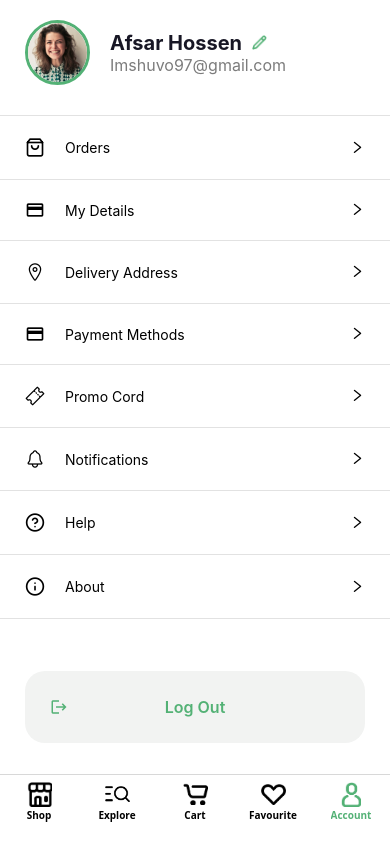
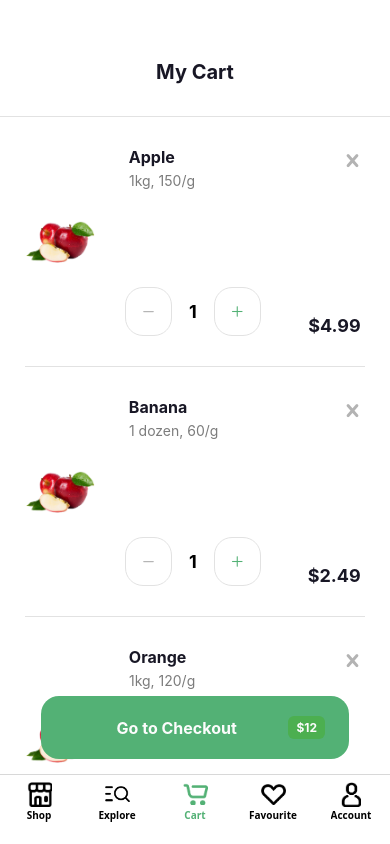
Before and after one commit to mohitbhusal11/groceriesapp, a React Native app: screen /mainAppScreen in a window 390 px wide. Built offline with nearby package versions, Linux system fonts and the light colour scheme.

Commit message:
Completed design checkout bottomsheet

```diff
--- /dev/null
+++ b/src/components/CheckOutBottomSheet.jsx
@@ -0,0 +1,198 @@
+import {Animated, Dimensions, Pressable, StyleSheet, Text, View} from 'react-native';
+import React from 'react';
+import AntDesign from 'react-native-vector-icons/AntDesign';
+import FontAwesome from 'react-native-vector-icons/FontAwesome';
+import SimpleLargeBtn from './SimpleLargeBtn';
+
+const { width, height } = Dimensions.get('window');
+const CheckOutBottomSheet = ({checkoutDialog, totalPrice}) => {
+  return (
+    <Pressable style={styles.backdrop} onPress={checkoutDialog}>
+      <Pressable style={styles.mainContainer}>
+        <Animated.View style={[styles.aniView]}>
+          <View style={styles.titleView}>
+            <Text style={styles.titleText}>Checkout</Text>
+            <AntDesign
+              style={styles.crossIC}
+              name="close"
+              size={24}
+              color="black"
+            />
+          </View>
+          <View
+            style={{height: 1, backgroundColor: '#E2E2E2', marginTop: 30}}
+          />
+          <View style={{flexDirection: 'column', marginHorizontal: 25}}>
+            <View style={styles.optionsContainer}>
+              <Text style={styles.checkOutBottomSheetOptionText}>Delivery</Text>
+              <View style={styles.subOptionContainer}>
+                <Text
+                  style={{
+                    fontSize: 16,
+                    fontWeight: '600',
+                    color: '#181725',
+                    marginRight: 15,
+                  }}>
+                  Select Method
+                </Text>
+                <AntDesign name="right" size={16} color="black" />
+              </View>
+            </View>
+            <View
+              style={{height: 1, backgroundColor: '#E2E2E2', marginTop: 20}}
+            />
+          </View>
+
+          <View style={{flexDirection: 'column', marginHorizontal: 25}}>
+            <View style={styles.optionsContainer}>
+              <Text style={styles.checkOutBottomSheetOptionText}>Payment</Text>
+              <View style={styles.subOptionContainer}>
+                <FontAwesome
+                  name="cc-mastercard"
+                  size={16}
+                  color="black"
+                  style={{marginRight: 15}}
+                />
+                <AntDesign name="right" size={16} color="black" />
+              </View>
+            </View>
+            <View
+              style={{height: 1, backgroundColor: '#E2E2E2', marginTop: 20}}
+            />
+          </View>
+
+          <View style={{flexDirection: 'column', marginHorizontal: 25}}>
+            <View style={styles.optionsContainer}>
+              <Text style={styles.checkOutBottomSheetOptionText}>
+                Promo Code
+              </Text>
+              <View style={styles.subOptionContainer}>
+                <Text
+                  style={{
+                    fontSize: 16,
+                    fontWeight: '600',
+                    color: '#181725',
+                    marginRight: 15,
+                  }}>
+                  Pick discount
+                </Text>
+                <AntDesign name="right" size={16} color="black" />
+              </View>
+            </View>
+            <View
+              style={{height: 1, backgroundColor: '#E2E2E2', marginTop: 20}}
+            />
+          </View>
+
+          <View style={{flexDirection: 'column', marginHorizontal: 25}}>
+            <View style={styles.optionsContainer}>
+              <Text style={styles.checkOutBottomSheetOptionText}>
+                Total Cost
+              </Text>
+              <View style={styles.subOptionContainer}>
+                <Text
+                  style={{
+                    fontSize: 16,
+                    fontWeight: '600',
+                    color: '#181725',
+                    marginRight: 15,
+                  }}>
+                  ${totalPrice}
+                </Text>
+                <AntDesign name="right" size={16} color="black" />
+              </View>
+            </View>
+            <View
+              style={{height: 1, backgroundColor: '#E2E2E2', marginTop: 20}}
+            />
+          </View>
+
+          <Text
+            style={{
+              fontWeight: '700',
+              color: '#7C7C7C',
+              marginHorizontal: 25,
+              marginTop: 20,
+            }}>
+            By placing an order you agree to our{' '}
+            <Text style={{fontWeight: '700', color: 'black'}}>Terms</Text> And{' '}
+            <Text style={{fontWeight: '700', color: 'black'}}>Conditions</Text>
+          </Text>
+
+          <View style={styles.checkoutButtonContainer}>
+            <SimpleLargeBtn>Place Order</SimpleLargeBtn>
+          </View>
+        </Animated.View>
+      </Pressable>
+    </Pressable>
+  );
+};
+
+export default CheckOutBottomSheet;
+
+const styles = StyleSheet.create({
+  backdrop: {
+    position: 'absolute',
+    flex: 1,
+    left: 0,
+    bottom: 0,
+    right: 0,
+    backgroundColor: 'rgba(0,0,0,0.5)',
+    width: '100%',
+    height: '100%',
+    justifyContent: 'flex-end',
+  },
+
+  mainContainer: {
+    backgroundColor: 'white',
+    borderTopEndRadius: 25,
+    borderTopStartRadius: 25,
+    height: '65%',
+  },
+
+  aniView: {
+    flex: 1,
+  },
+
+  titleView: {
+    flexDirection: 'row',
+    justifyContent: 'space-between',
+    marginTop: 30,
+    marginHorizontal: 25,
+    alignItems: 'center',
+  },
+
+  titleText: {
+    fontSize: 24,
+    fontWeight: '700',
+    color: '#181725',
+  },
+
+  crossIC: {},
+
+  optionsContainer: {
+    flexDirection: 'row',
+    justifyContent: 'space-between',
+    marginTop: 20,
+    alignItems: 'center',
+  },
+
+  subOptionContainer: {
+    flexDirection: 'row',
+    justifyContent: 'space-between',
+    alignItems: 'center',
+  },
+
+  checkOutBottomSheetOptionText: {
+    fontSize: 18,
+    fontWeight: '600',
+    color: '#7C7C7C',
+  },
+
+  checkoutButtonContainer: {
+    marginHorizontal: 25,
+    bottom: 15,
+    width: width - 50,
+    marginTop: 30
+  },
+});
--- a/src/components/CheckOutButtonCard.jsx
+++ b/src/components/CheckOutButtonCard.jsx
@@ -1,13 +1,13 @@
 import {Pressable, StyleSheet, Text, View} from 'react-native';
 import React from 'react';
 
-const CheckOutButtonCard = ({children}) => {
+const CheckOutButtonCard = ({children, totalPrice, callFunction}) => {
   return (
     <View style={styles.mainContainer}>
-      <Pressable style={styles.buttonContainer}>
+      <Pressable style={styles.buttonContainer} onPress={callFunction} >
         <Text style={styles.textView}>{children}</Text>
         <View style={styles.priceContainer}>
-          <Text style={styles.priceText}>$12.96</Text>
+          <Text style={styles.priceText}>${totalPrice}</Text>
         </View>
       </Pressable>
     </View>
--- a/src/screens/CartScreen.jsx
+++ b/src/screens/CartScreen.jsx
@@ -1,7 +1,15 @@
-import { Dimensions, FlatList, StyleSheet, Text, View } from 'react-native'
-import React from 'react'
+import {
+  Alert,
+  Dimensions,
+  FlatList,
+  StyleSheet,
+  Text,
+  View,
+} from 'react-native';
+import React, {useState} from 'react';
 import CartCard from '../components/CartCard';
 import CheckOutButtonCard from '../components/CheckOutButtonCard';
+import CheckOutBottomSheet from '../components/CheckOutBottomSheet';
 
 const productData = [
   {
@@ -72,29 +80,54 @@ const productData = [
   },
 ];
 
-const { width, height } = Dimensions.get('window');
+const {width, height} = Dimensions.get('window');
 
 const CartScreen = ({}) => {
+  const [totalPrice, setTotalPrice] = useState(12);
+  const [showBottomSheet, setShowBottomSheet] = useState(false);
+
+  function checkoutDialog() {
+    setShowBottomSheet(!showBottomSheet);
+  }
+
   return (
-    <View style={styles.mainContainer} >
+    <View style={styles.mainContainer}>
       <Text style={styles.titleText}>My Cart</Text>
-      <View style={styles.dividerView} ></View>
-      <View style={styles.cartProductContainer} >
+      <View style={styles.dividerView}></View>
+      <View style={styles.cartProductContainer}>
         <FlatList
-        data={productData}
-        renderItem={({item}) => <CartCard productName={item.productName} productDesc={item.productDesc} productPrice={item.productPrice} /> }
-        ItemSeparatorComponent={() => <View style={{height: 1, backgroundColor: "#E2E2E2", marginTop: 30}}/>}
-        contentContainerStyle={{paddingHorizontal: 25, paddingBottom: 25}}
+          data={productData}
+          renderItem={({item}) => (
+            <CartCard
+              productName={item.productName}
+              productDesc={item.productDesc}
+              productPrice={item.productPrice}
+            />
+          )}
+          ItemSeparatorComponent={() => (
+            <View
+              style={{height: 1, backgroundColor: '#E2E2E2', marginTop: 30}}
+            />
+          )}
+          contentContainerStyle={{paddingHorizontal: 25, paddingBottom: 25}}
         />
       </View>
-      <View style={styles.checkoutButtonContainer} >
-        <CheckOutButtonCard>Go to Checkout</CheckOutButtonCard>
+      <View style={styles.checkoutButtonContainer}>
+        <CheckOutButtonCard
+          totalPrice={totalPrice}
+          callFunction={checkoutDialog}>
+          Go to Checkout
+        </CheckOutButtonCard>
       </View>
+
+      {showBottomSheet && (
+        <CheckOutBottomSheet checkoutDialog={checkoutDialog} totalPrice={totalPrice} />
+      )}
     </View>
-  )
-}
+  );
+};
 
-export default CartScreen
+export default CartScreen;
 
 const styles = StyleSheet.create({
   mainContainer: {
@@ -113,8 +146,8 @@ const styles = StyleSheet.create({
 
   dividerView: {
     height: 1,
-    backgroundColor: "#E2E2E2",
-    marginTop: 32
+    backgroundColor: '#E2E2E2',
+    marginTop: 32,
   },
 
   cartProductContainer: {
@@ -122,9 +155,9 @@ const styles = StyleSheet.create({
   },
 
   checkoutButtonContainer: {
-    position: "absolute",
+    position: 'absolute',
     marginHorizontal: 25,
     bottom: 15,
-    width: width-50
-  }
-})
+    width: width - 50,
+  },
+});
--- a/src/screens/MainScreen.jsx
+++ b/src/screens/MainScreen.jsx
@@ -13,7 +13,7 @@ const MainScreen = () => {
   return (
     <View style={styles.mainContainer}>
       <Tab.Navigator
-        initialRouteName="accountScreen"
+        initialRouteName="cartScreen"
         screenOptions={{
           headerShown: false,
           tabBarActiveTintColor: '#53B175',
```
